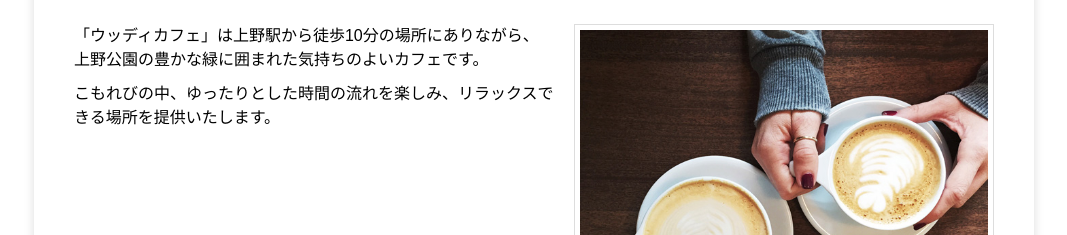
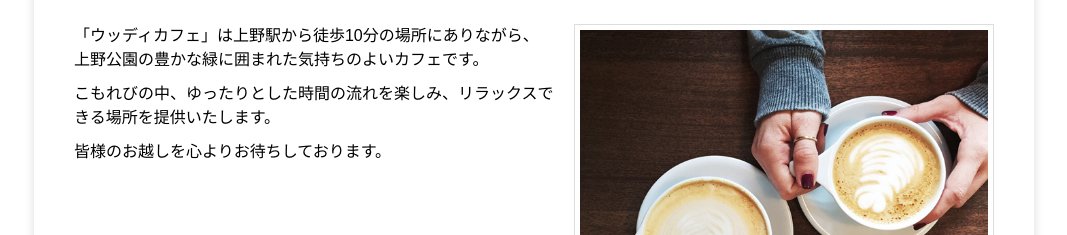
Before and after one commit to th061/woodycafe, a plain HTML site: page index.html in a window 1280 px wide. Shown: the part 565-800 px from the top of the page, without its empty margins (106-1173 px from the left). Drawn offline with Linux system fonts and the light colour scheme.

Commit message:
welcome メッセージ追加

```diff
--- a/index.html
+++ b/index.html
@@ -31,6 +31,7 @@
 					<p><img src="images/top01.jpg" width="420" height="280" alt="テーブルの上のカフェラテ"></p>
 					<p>「ウッディカフェ」は上野駅から徒歩10分の場所にありながら、上野公園の豊かな緑に囲まれた気持ちのよいカフェです。</p>
 					<p>こもれびの中、ゆったりとした時間の流れを楽しみ、リラックスできる場所を提供いたします。</p>
+					<p>皆様のお越しを心よりお待ちしております。</p>
 				</section>
 				<section class="topics">
 					<h2>Topics</h2>
```
